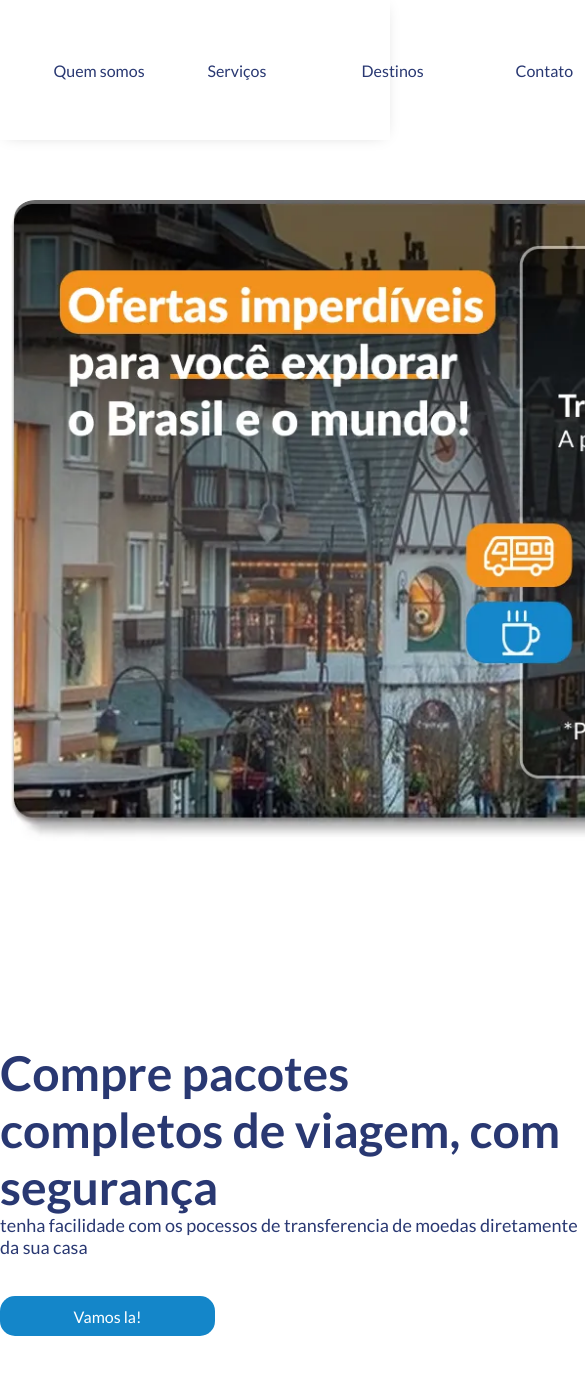
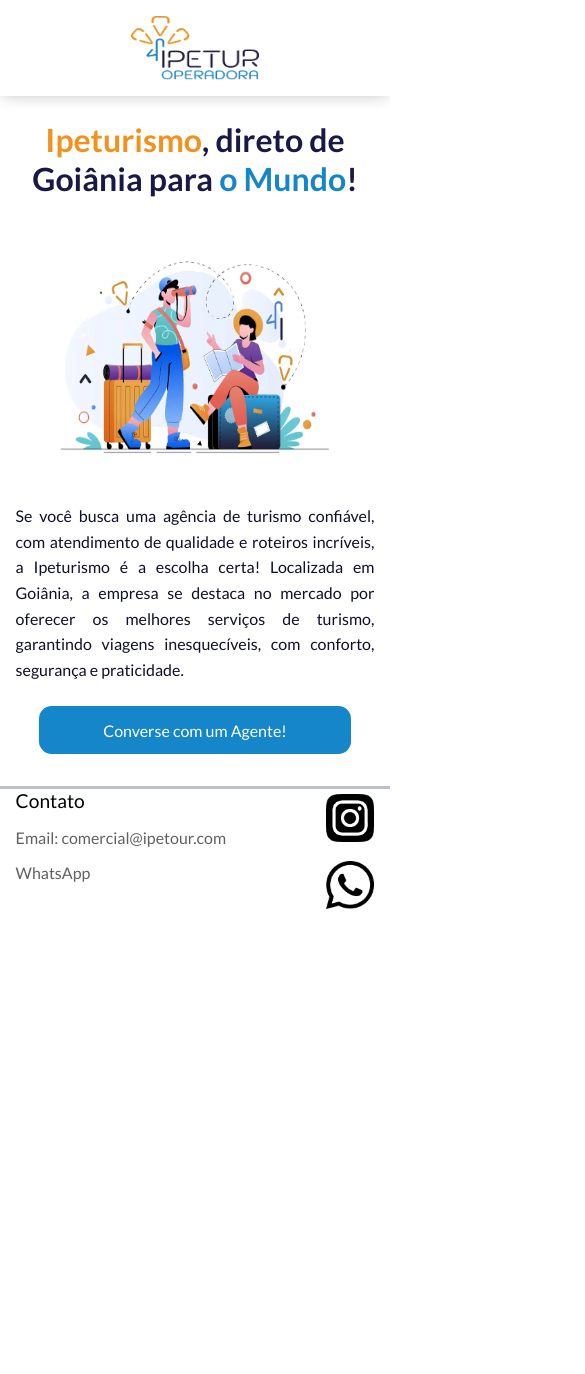
Before and after one commit to kesleys/ipetour, a React (Vite) app in the folder ipetour/: page / in a window 390 px wide. Shown: the top 1374 px of the page, 585 px wide, since content can reach past the window. After the commit the page ends 945 px from the top, so only its background shows below. Built offline with nearby package versions, Linux system fonts and the light colour scheme.

Commit message:
criar pagina mobile

```diff
--- a/ipetour/src/App.css
+++ b/ipetour/src/App.css
@@ -1,5 +1,4 @@
 #root {
-  max-width: 1280px;
   margin: 0 auto;
   padding: 2rem;
   text-align: center;
--- a/ipetour/src/App.tsx
+++ b/ipetour/src/App.tsx
@@ -3,8 +3,16 @@
 import DestinosPage from "./pages/DestinosPage";
 import QuemSomosPage from "./pages/QuemSomosPage";
 import HomePage from "./pages/HomePage";
+import useMobileDetect from './hooks/useMobileDetect';
+import PaginaMobileTemporaria from './pages/PaginaMobileTemporaria';
 
 function App() {
+  const isMobile = useMobileDetect();
+
+  if (isMobile) {
+    return <PaginaMobileTemporaria />;
+  }
+
   return (
     <>
       <Routes>
@@ -12,7 +20,7 @@
         <Route path="/contato" element={<ContatoPage />} />
         <Route path="/destinos" element={<DestinosPage />} />
         <Route path="/quem-somos" element={<QuemSomosPage />} />
-        <Route path="*" element={<HomePage />} />
+        <Route path="*" element={<HomePage />} /> {/* Rota fallback para desktop */}
       </Routes>
     </>
   );
--- /dev/null
+++ b/ipetour/src/hooks/useMobileDetect.ts
@@ -0,0 +1,23 @@
+// src/hooks/useMobileDetect.ts
+import { useState, useEffect } from 'react';
+
+const useMobileDetect = (breakpoint: number = 1024): boolean => {
+  // Verifica o tamanho inicial da janela
+  const [isMobile, setIsMobile] = useState(window.innerWidth < breakpoint);
+
+  useEffect(() => {
+    const checkDevice = () => {
+      setIsMobile(window.innerWidth < breakpoint);
+    };
+
+    // Adiciona o listener para redimensionamento
+    window.addEventListener('resize', checkDevice);
+
+    // Remove o listener ao desmontar o componente
+    return () => window.removeEventListener('resize', checkDevice);
+  }, [breakpoint]); // Re-executa o efeito se o breakpoint mudar
+
+  return isMobile;
+};
+
+export default useMobileDetect;
--- /dev/null
+++ b/ipetour/src/pages/PaginaMobileTemporaria.css
@@ -0,0 +1,129 @@
+.header_mobile {
+  display: flex;
+  margin: 0rem auto;
+  width: 100%;
+  height: 6rem;
+  justify-content: center;
+  align-items: center;
+  box-shadow: 0px 1px 15px -2px rgba(0, 0, 0, 0.25);
+  background-color: #fff;
+
+  & img{
+    width: 8rem;
+    height: 4rem;
+    flex-shrink: 0;
+  }
+}
+
+.titulo_mobile_h1{
+  margin: 1.5rem auto;
+  color: #191946;
+  text-align: center;
+  font-size: 2rem;
+  font-style: normal;
+  font-weight: 700;
+  line-height: normal;
+
+  & .laranja_titulo_mobile_h1{
+    color: #F2911B;
+  }
+  & .azul_titulo_mobile_h1{
+    color: #1486C9;
+  }
+
+}
+
+.imagem_dois_turistas_mobile{
+  display: flex;
+  margin: 2rem auto;
+  width: 80vw;
+  flex-shrink: 0;
+  aspect-ratio: 375/290;
+  max-width: 700px;
+}
+
+.paragrafo_mobile_descricao{
+  padding-left: 4%;
+  padding-right: 4%;
+  color: #0F0F29;
+  font-size: 1rem;
+  font-style: normal;
+  font-weight: 400;
+  line-height: 160%;
+  text-align: justify;
+
+}
+
+.botao_converse_com_um_agente_mobile{
+  display: flex;
+  margin: 1.5rem auto;
+  width: 80vw;
+  min-height: 3rem;
+  align-items: center;
+  justify-content: center;
+  color: #fff;
+  background-color: #1486C9;
+  border-radius: 0.79469rem;
+
+  font-size: 1rem;
+  font-style: normal;
+  font-weight: 500;
+  line-height: normal;
+
+  cursor: pointer;
+
+}
+.botao_converse_com_um_agente_mobile:hover {
+  background-color: #fff;
+  color: #1486C9;
+  border: solid 0.1rem #1486C9;
+}
+
+.footer_mobile{
+  display: flex;
+  margin: 2rem auto;
+  padding-left: 4%;
+  padding-right: 4%;
+  width: 100%;
+  height: 15vh;
+  justify-content: center;
+  border-top: 3px solid #bdbdd4;
+
+
+  & .footer_infos_mobile{
+    display: flex;
+    flex-direction: column;
+    width: 80vw;
+  }
+  & .footer_tittles_mobile{
+    color: #000;
+    font-size: 1.2rem;
+    font-style: normal;
+    font-weight: 400;
+    line-height: normal;
+  }
+  & .footer_topicos_mobile{
+      margin-top: 1rem;
+      color: #0000009f;
+      font-size: 1rem;
+      font-style: normal;
+      font-weight: 400;
+      line-height: normal;
+      text-decoration: none;
+    }
+
+  & .redes_sociais_footer{
+    display: flex;
+    flex-direction: column;
+    gap: 1rem;
+    margin: 0;
+    height: 100%;
+    align-items: end;
+    justify-content: center;
+
+    & img{
+      cursor: pointer;
+      width: 3rem;
+    }
+  }
+}
--- /dev/null
+++ b/ipetour/src/pages/PaginaMobileTemporaria.tsx
@@ -0,0 +1,69 @@
+import React from 'react';
+import './PaginaMobileTemporaria.css';
+import logoIpeTour from '../assets/logo_ipetour_operadora_icone_header.webp';
+import ImagemViagemSemComplicacoesCasal from "../assets/imagem_turistas_sua_viagem_sem_complicacoes.webp";
+import InstagramIcon from "../assets/icone_instagram_footer.webp";
+import WhatsappIcon from "../assets/icone_whatsapp_footer.webp";
+
+  const seuEmail = "comercial@ipetour.com";
+  const numeroWhatsapp = "5562995774183";
+  const mensagemPadraoWhatsapp = "Olá! Vim do site e gostaria de mais informações sobre roteiros e orçamentos de viagem.";
+
+  const handleWhatsAppRedirect = () => {
+    const urlWhatsapp = `https://wa.me/${numeroWhatsapp}?text=${encodeURIComponent(mensagemPadraoWhatsapp)}`;
+    window.open(urlWhatsapp, '_blank', 'noopener,noreferrer'); // Isso abrirá em uma nova aba
+  };
+
+const PaginaMobileTemporaria: React.FC = () => {
+
+  return (
+
+    <div>
+
+      <header className="header_mobile">
+          <img src={logoIpeTour} alt="Logo Ipe Turismo" />
+      </header>
+
+      <h1 className='titulo_mobile_h1'>
+        <span className='laranja_titulo_mobile_h1'>Ipeturismo</span>, direto
+        de Goiânia para <span className='azul_titulo_mobile_h1'>o Mundo</span>!
+      </h1>
+      <img className='imagem_dois_turistas_mobile' src={ImagemViagemSemComplicacoesCasal} alt="Desenho de Casal viajando" />
+      <p className='paragrafo_mobile_descricao'>
+        Se você busca uma agência de turismo confiável,
+        com atendimento de qualidade e roteiros incríveis,
+        a Ipeturismo é a escolha certa!
+        Localizada em Goiânia, a empresa se destaca no mercado por
+        oferecer os melhores serviços de turismo, garantindo viagens
+        inesquecíveis, com conforto, segurança e praticidade.
+      </p>
+      <a className='botao_converse_com_um_agente_mobile' onClick={handleWhatsAppRedirect} >Converse com um Agente!</a>
+
+
+
+
+
+
+
+
+
+
+      <footer className="footer_mobile">
+
+          <div className="footer_infos_mobile">
+            <h4 className="footer_tittles_mobile">Contato</h4>
+            <a href={`mailto:${seuEmail}`}className="footer_topicos_mobile">Email: {seuEmail}</a>
+            <a className="footer_topicos_mobile" onClick={handleWhatsAppRedirect}>WhatsApp</a>
+          </div>
+
+        <div className="redes_sociais_footer">
+          <a href='https://wa.me/556281872854' target="_blank" rel="noopener noreferrer"><img src={InstagramIcon} alt="Ícone do Instagram"/></a>
+          <img src={WhatsappIcon} onClick={handleWhatsAppRedirect} alt="icone de whatsapp" />
+        </div>
+    </footer>
+    </div>
+
+  );
+};
+
+export default PaginaMobileTemporaria;
```
